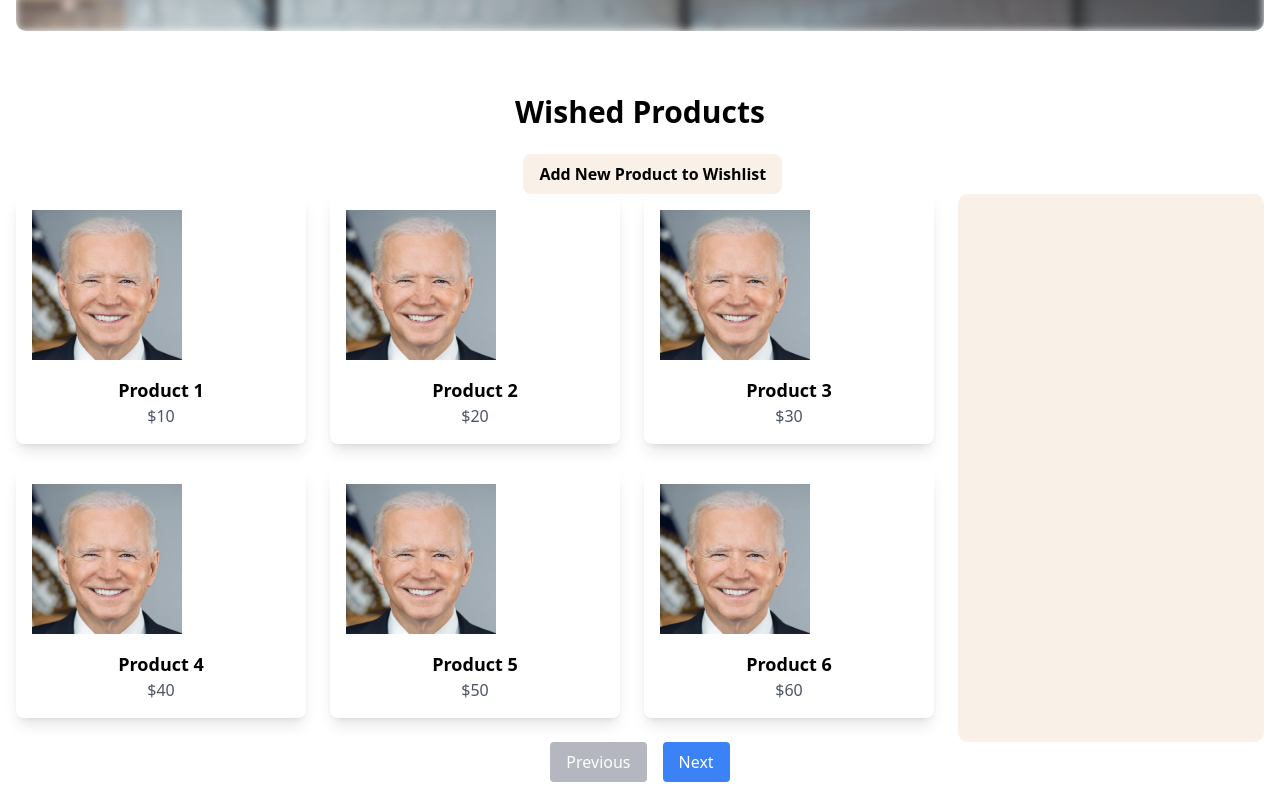
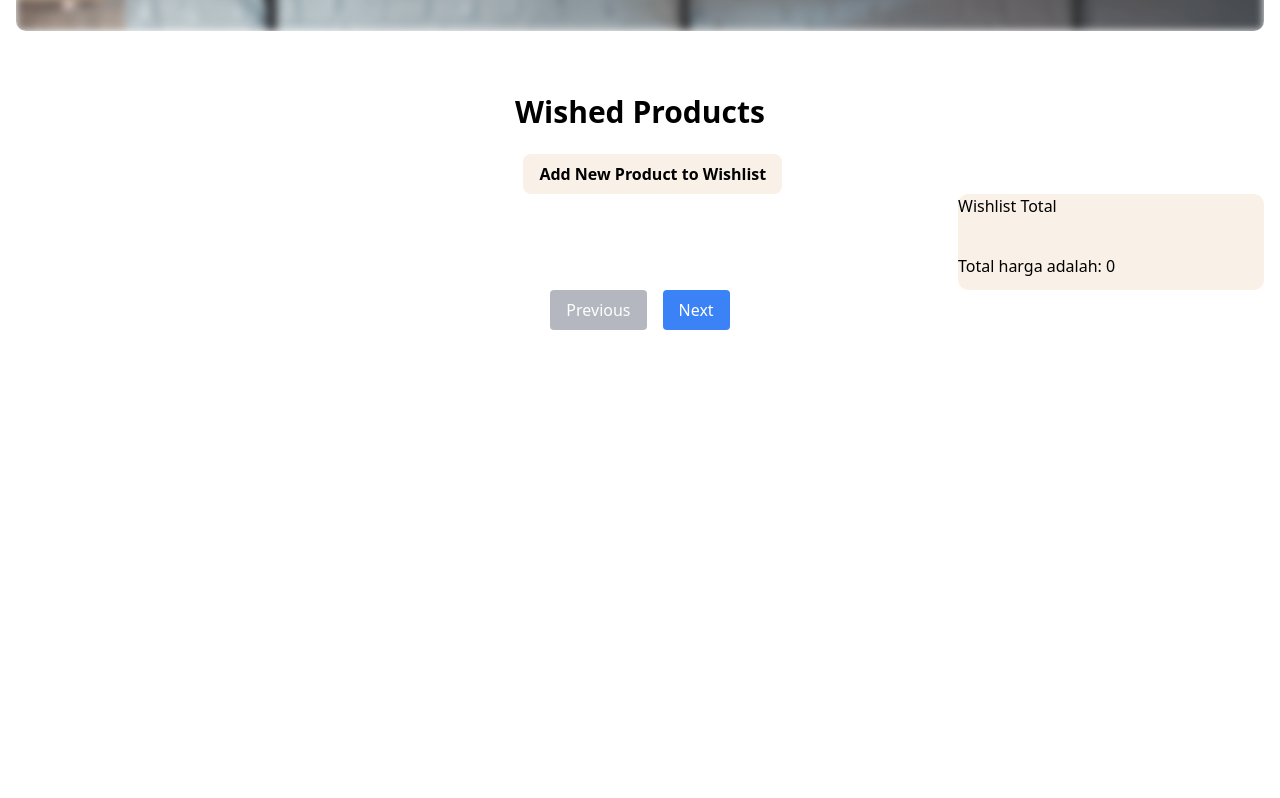
Before and after one commit to F03-PBP/SoundNest, a Django app: page / in a window 1280 px wide. Shown: the part 381-1179 px from the top of the page. After the commit the page ends 711 px from the top, so only its background shows below. Run offline with Django 5.2, Linux system fonts and the light colour scheme; data that the repository does not hold is empty; some libraries are stand-ins or nearby versions.

Commit message:
after some trial and errors!

```diff
--- a/WishList/templates/main.html
+++ b/WishList/templates/main.html
@@ -106,8 +106,8 @@
       <div id="product-container" class="grid grid-cols-3 gap-6 mb-6">
         <!-- Product cards will be dynamically inserted here -->
       </div>
-      <div class="grid grid-cols-1 gap-6 mb-6" style="height: 100%; border-radius: 10px; background-color:#F9F1E7;">
-        <!-- Product cards will be dynamically inserted here -->
+      <div id="total-product-price" class="grid grid-cols-1 gap-6 mb-6" style="height: 100%; border-radius: 10px; background-color:#F9F1E7;">
+
       </div>
     </div>
 
@@ -120,29 +120,14 @@
   </div>
   <script>
 
-
-    const products = [
-      { id: 1, name: 'Product 1', price: '$10', image: 'static/image/tws.png' },
-      { id: 2, name: 'Product 2', price: '$20', image: 'static/image/earbuds.jpg' },
-      { id: 3, name: 'Product 3', price: '$30', image: 'https://via.placeholder.com/150' },
-      { id: 4, name: 'Product 4', price: '$40', image: 'https://via.placeholder.com/150' },
-      { id: 5, name: 'Product 5', price: '$50', image: 'https://via.placeholder.com/150' },
-      { id: 6, name: 'Product 6', price: '$60', image: 'https://via.placeholder.com/150' },
-      { id: 7, name: 'Product 7', price: '$70', image: 'https://via.placeholder.com/150' },
-      { id: 8, name: 'Product 8', price: '$80', image: 'https://via.placeholder.com/150' },
-      { id: 9, name: 'Product 9', price: '$90', image: 'https://via.placeholder.com/150' },
-      { id: 10, name: 'Product 10', price: '$100', image: 'https://via.placeholder.com/150' },
-      { id: 11, name: 'Product 11', price: '$100', image: 'https://via.placeholder.com/150' },
-      { id: 12, name: 'Product 12', price: '$100', image: 'https://via.placeholder.com/150' }
-    ];
-
+    async function getProductEntries(){
+            return fetch("{% url 'WishList:get_product_json' %}").then((res) => res.json())
+    }
     let currentPage = 1;
     const productsPerPage = 6;
-
     function showModal() {
         const modal = document.getElementById('crudModal');
         const modalContent = document.getElementById('crudModalContent');
-
         modal.classList.remove('hidden');
         setTimeout(() => {
           modalContent.classList.remove('opacity-0', 'scale-95');
@@ -165,16 +150,19 @@
     const productContainer = document.getElementById('product-container');
     const prevBtn = document.getElementById('prev-btn');
     const nextBtn = document.getElementById('next-btn');
-
-    function renderProducts(page) {
+    const totalHarga = document.getElementById('total-product-price');
+    async function renderProducts(page) {
       // Clear existing products
+      const products = await getProductEntries();
       productContainer.innerHTML = '';
-
       // Calculate start and end indices for the current page
       const start = (page - 1) * productsPerPage;
       const end = start + productsPerPage;
       const productsToDisplay = products.slice(start, end);
-
+      let total_price = 0;
+      products.forEach(produk => {
+        total_price += produk.price;
+      })
       // Insert products into the container
       productsToDisplay.forEach(product => {
         const productCard = `
@@ -184,8 +172,13 @@
             <p class="text-gray-600">${product.price}</p>
         `;
         productContainer.innerHTML += productCard;
+
       });
-
+      const productPrice = `
+      <p>Wishlist Total</p>
+      <p>Total harga adalah: ${total_price}</p>
+      `
+      totalHarga.innerHTML = productPrice;
       // Handle pagination button states
       prevBtn.disabled = page === 1;
       nextBtn.disabled = page === Math.ceil(products.length / productsPerPage);
--- a/WishList/urls.py
+++ b/WishList/urls.py
@@ -2,13 +2,13 @@ from django.urls import path
 from WishList.views import *
 
 
-app_name = 'main'
+app_name = 'WishList'
 
 
 urlpatterns = [
     path('', view_wishlist, name='guest_page'),
-    path('produk/', get_produk_list, name='get_produk_list'),
     path('delete/<uuid:id>', delete_wish, name='delete_wish'),
+    path('json/', get_product_json, name='get_product_json'),
     #path('home/', home, name='home'),
     #path('login/', login_user, name='login'),
     #path('register/', register_user, name='register'),
--- a/WishList/views.py
+++ b/WishList/views.py
@@ -16,11 +16,10 @@ def view_wishlist(request):
         'class': 'PBP E'
     }
     return render(request, "main.html", context)
-# Create your views here.
 
-def get_produk_list(request):
-    produk_list = WishlistItem.objects.all()
-    return render(request, 'main.html', {'produk': produk_list})
+def get_product_json(request):
+    data = Produk.objects.all()
+    return HttpResponse(serializers.serialize("json", data), content_type="application/json")
 
 @csrf_exempt
 @login_required
@@ -35,10 +34,7 @@ def tambah_wishlist_ajax(request):
         return JsonResponse({'status': 'error', 'message': 'Form tidak valid.'}, status=400)
     return JsonResponse({'status': 'error', 'message': 'Invalid request.'}, status=400)
 
-# @login_required
-# def wishlist_view(request):
-#     wishlist_items = request.user.wishlist.all()
-#     return render(request, 'main.html', {'wishlist_items': wishlist_items})
+
 def delete_wish(request, id):
     product = Produk.objects.get(pk = id)
     product.delete()
```
Also changed, not shown: WishList/models.py (+6 -4 lines).
